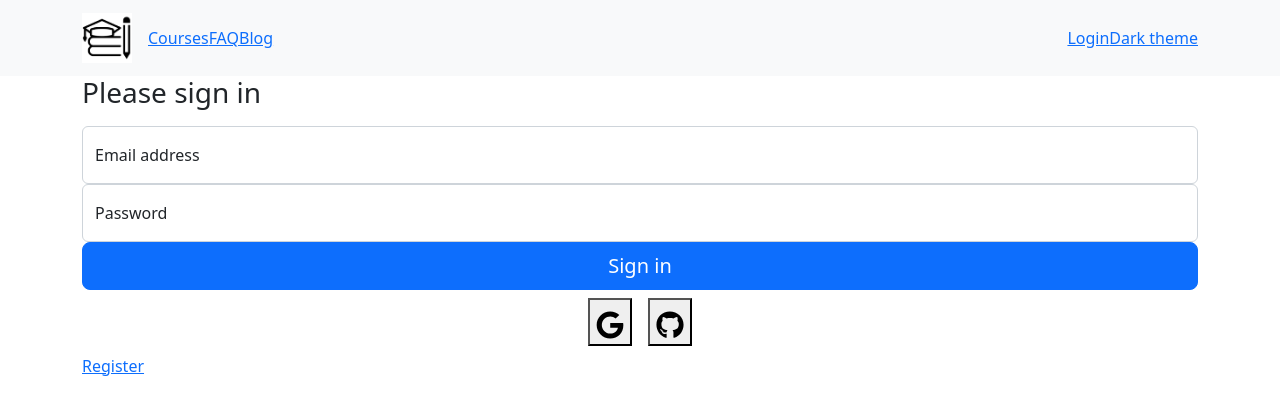
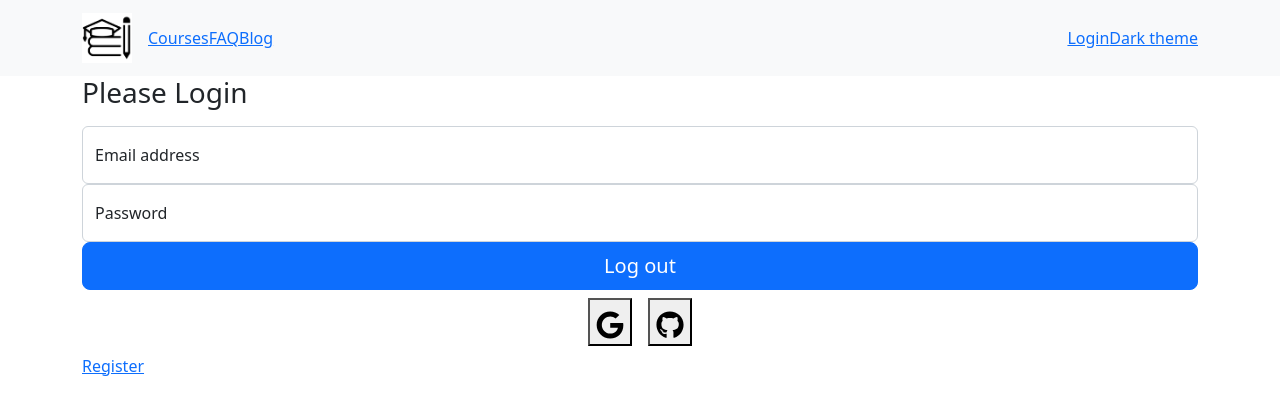
Before and after one commit to Taher027/Learning-platform_clint_side, a React (Create React App) app: page /login in a window 1280 px wide. Shown: the top 414 px of the page. Built offline with nearby package versions, Linux system fonts and the light colour scheme; no server answers.

Commit message:
added register

```diff
--- a/src/components/Login.js
+++ b/src/components/Login.js
@@ -1,24 +1,73 @@
 import React from 'react';
 import { Link } from 'react-router-dom';
 import { FaGoogle, FaGithub } from "react-icons/fa";
+import { getAuth, onAuthStateChanged, signInWithEmailAndPassword, signOut } from "firebase/auth";
+import app from '../firebase/firebase.config'
+import { useState } from 'react';
 
 const Login = () => {
+    const auth = getAuth(app);
+    const [user,setUser] = useState([]);
+
+
+    const logout = ()=> {
+        signOut(auth)
+        .then(() => {
+            console.log('sing out')
+          }).catch((error) => {
+            alert('sing out failed')
+          });
+    }
+    const handleForm = (event) => {
+        event.preventDefault();
+        const form = event.target;
+        const email = form.email.value;
+        const password = form.password.value;
+
+        signInWithEmailAndPassword(auth, email, password)
+            .then((userCredential) => {
+                // Signed in
+                const user = userCredential.user;
+                console.log(user)
+                setUser(user)
+            })
+            .catch((error) => {
+                const errorCode = error.code;
+                const errorMessage = error.message;
+                console.log(errorMessage)
+            });
+
+
+            onAuthStateChanged(auth, (user) => {
+                if (user) {
+                  // User is signed in, see docs for a list of available properties
+                  // https://firebase.google.com/docs/reference/js/firebase.User
+                  const uid = user.uid;
+                  // ...
+                } else {
+                  // User is signed out
+                  // ...
+                }
+              });
+    }
     return (
         <div className='container'>
-            <form>
+            <form onSubmit={handleForm}>
 
-                <h1 className="h3 mb-3 fw-normal">Please sign in</h1>
+                <h1 className="h3 mb-3 fw-normal">Please Login</h1>
 
                 <div className="form-floating">
-                    <input type="email" className="form-control" id="floatingInput" placeholder="name@example.com" />
+                    <input type="email" className="form-control" id="floatingInput" placeholder="name@example.com" required name='email'/>
                     <label for="floatingInput">Email address</label>
                 </div>
                 <div className="form-floating">
-                    <input type="password" className="form-control" id="floatingPassword" placeholder="Password" />
+                    <input type="password" className="form-control" id="floatingPassword" placeholder="Password" required name='password'/>
                     <label for="floatingPassword">Password</label>
                 </div>
+                {
+                    user?  <button className="w-100 btn btn-lg btn-primary" type="submit">Log out</button> :  <button className="w-100 btn btn-lg btn-primary" type="submit">Log in</button>
+                }
 
-                <button className="w-100 btn btn-lg btn-primary" type="submit">Sign in</button>
 
             </form>
             <div className='text-center'>
--- a/src/components/Register.js
+++ b/src/components/Register.js
@@ -1,35 +1,54 @@
 import React from 'react';
-import { Link } from 'react-router-dom';
 
 const Register = () => {
+    const auth = getAuth(app);
+    const handleForm = (event) => {
+        event.preventDefault();
+        const form = event.target;
+        const name = form.name.value;
+        const photoURL = form.photo.value;
+        const email = form.email.value;
+        const password = form.password.value;
+        createUserWithEmailAndPassword(auth, email, password)
+            .then((userCredential) => {
+                // Signed in
+                const user = userCredential.user;
+                console.log(user)
+            })
+            .catch((error) => {
+                const errorCode = error.code;
+                const errorMessage = error.message;
+                console.log(errorMessage)
+            });
+    }
     return (
         <div className='container'>
-            <form>
+            <form onSubmit={handleForm}>
 
                 <h1 className="h3 mb-3 fw-normal">Please Register</h1>
 
                 <div className="form-floating">
-                    <input name="name" className="form-control" id="floatingInput" placeholder="Enter Your full name"   />
+                    <input name="name" className="form-control" id="floatingInput" placeholder="Enter Your full name" required/>
                     <label for="floatingInput">Full Name</label>
                 </div>
                 <div className="form-floating">
-                    <input name="photo" className="form-control" id="floatingInput" placeholder="Enter photo url"   />
+                    <input name="photo" className="form-control" id="floatingInput" placeholder="Enter photo url" required/>
                     <label for="floatingInput">Photo url</label>
                 </div>
                 <div className="form-floating">
-                    <input type="email" name='email' className="form-control" id="floatingInput" placeholder="name@example.com" />
+                    <input type="email" name='email' className="form-control" id="floatingInput" placeholder="name@example.com" required/>
                     <label for="floatingInput">Email address</label>
                 </div>
                 <div className="form-floating">
-                    <input type="password" name='password' className="form-control" id="floatingPassword" placeholder="Password" />
+                    <input type="password" name='password' className="form-control" id="floatingPassword" placeholder="Password" required/>
                     <label for="floatingPassword">Password</label>
                 </div>
 
-                <Link>
-                <button className="w-100 btn btn-lg btn-primary" type="submit">
-                Submit
-                </button>
-                </Link>
+
+                    <button className="w-100 btn btn-lg btn-primary" type="submit">
+                        Submit
+                    </button>
+
 
 
             </form>
--- /dev/null
+++ b/src/context/AuthProvider.js
@@ -0,0 +1,61 @@
+import React, { createContext, useEffect, useState } from 'react';
+import { createUserWithEmailAndPassword, getAuth, onAuthStateChanged, signInWithEmailAndPassword, signInWithPopup, signOut, updateProfile } from 'firebase/auth'
+import app from '../../firebase/firebase.config';
+
+export const AuthContext = createContext();
+const auth = getAuth(app);
+
+const AuthProvider = ({ children }) => {
+    const [user, setUser] = useState(null);
+
+    const providerLogin = (provider) => {
+        return signInWithPopup(auth, provider);
+    }
+
+    const createUser = (email, password) => {
+        return createUserWithEmailAndPassword(auth, email, password)
+    }
+
+    const signIn = (email, password) => {
+        return signInWithEmailAndPassword(auth, email, password);
+    }
+
+    const updateUserProfile = (profile) => {
+        return updateProfile(auth.currentUser, profile);
+    }
+
+    const logOut = () => {
+        return signOut(auth);
+    }
+
+    useEffect(() => {
+        const unsubscribe = onAuthStateChanged(auth, (currentUser) => {
+            if(currentUser === null){
+                setUser(currentUser);
+            }
+
+        });
+
+        return () => {
+            unsubscribe();
+        }
+
+    }, [])
+
+    const authInfo = {
+        user,
+        providerLogin,
+        logOut,
+        updateUserProfile,
+        createUser,
+        signIn
+    };
+
+    return (
+        <AuthContext.Provider value={authInfo}>
+            {children}
+        </AuthContext.Provider>
+    );
+};
+
+export default AuthProvider;
--- a/src/index.js
+++ b/src/index.js
@@ -4,12 +4,15 @@ import './index.css';
 import App from './App';
 import reportWebVitals from './reportWebVitals';
 import 'bootstrap/dist/css/bootstrap.min.css';
-
+import AuthProvider from './context/AuthProvider';
 const root = ReactDOM.createRoot(document.getElementById('root'));
 root.render(
-  <React.StrictMode>
-    <App />
-  </React.StrictMode>
+  <AuthProvider>
+    <React.StrictMode>
+      <App />
+    </React.StrictMode>
+  </AuthProvider>
+
 );
 
 // If you want to start measuring performance in your app, pass a function
```
